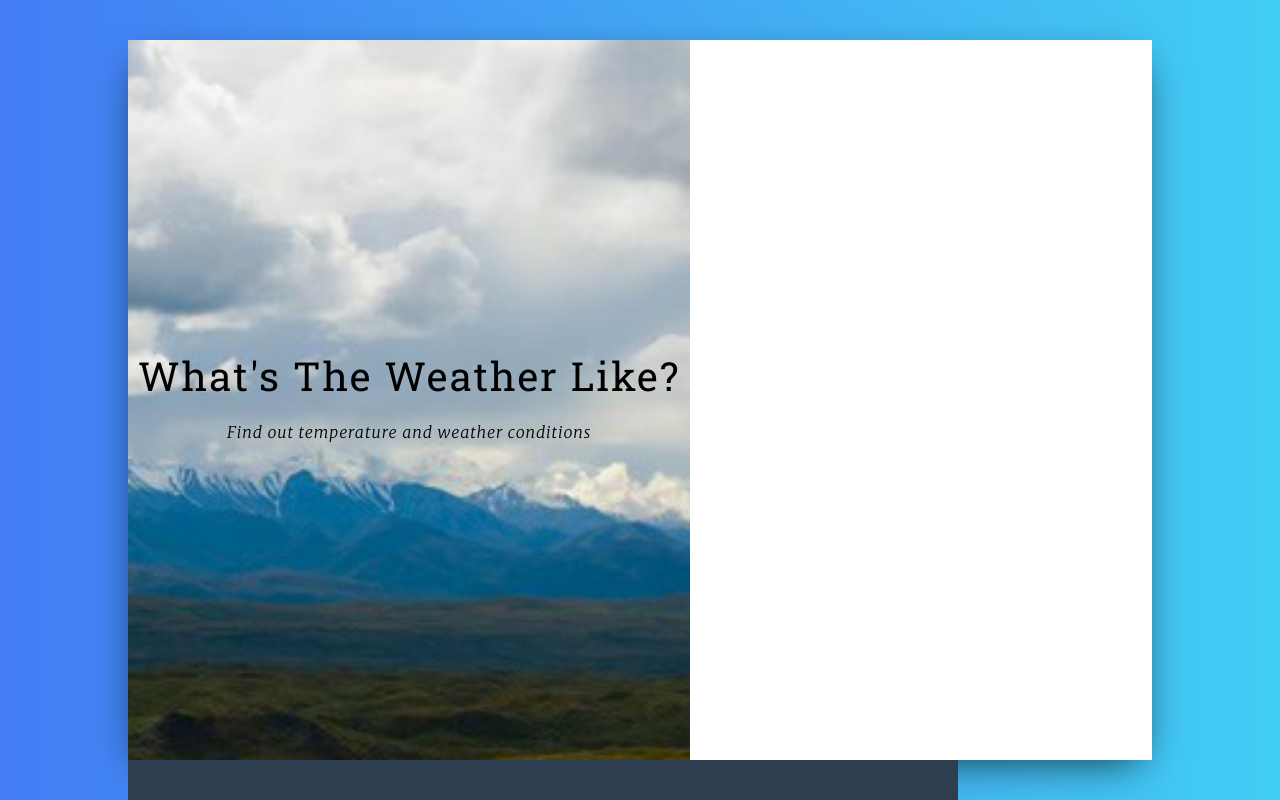
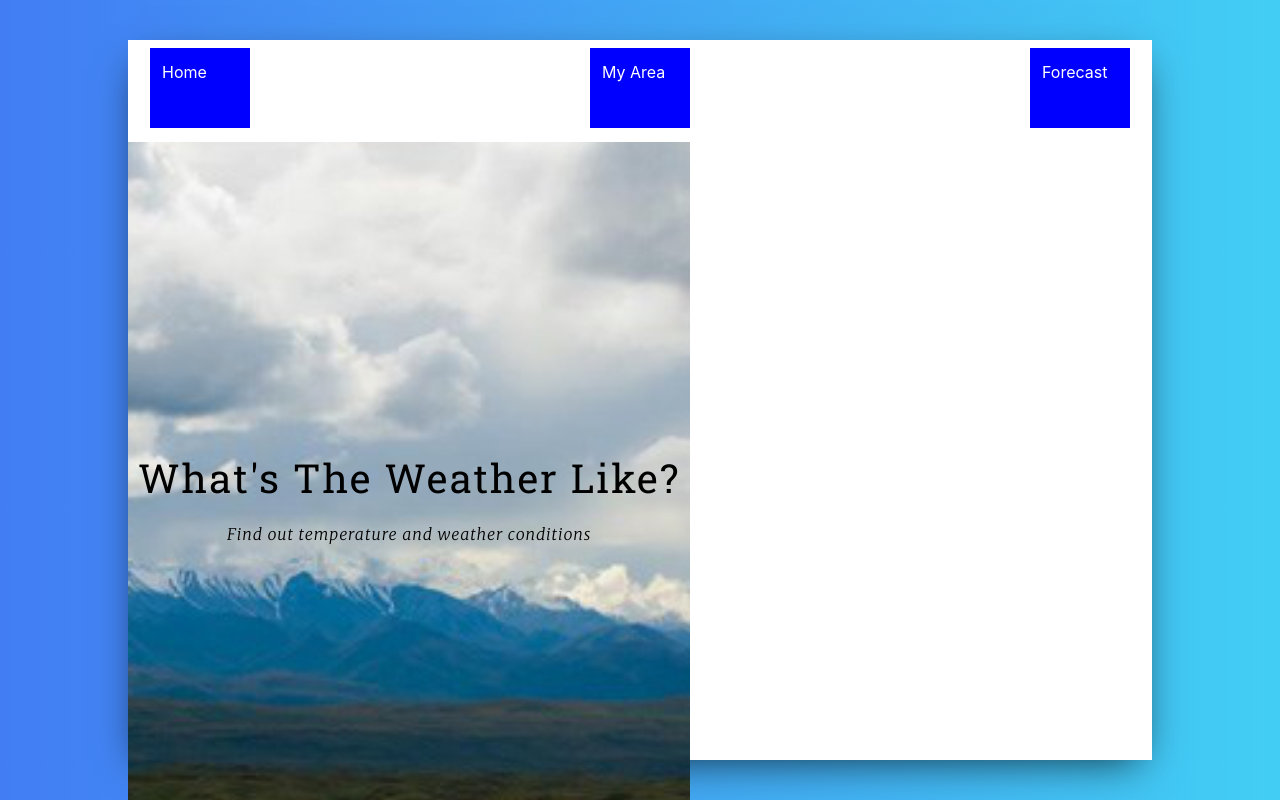
Before and after one commit to SusanneLun/temperature, a React (Create React App) app: page / in a window 1280 px wide. Shown: the top 800 px of the page. Built offline with nearby package versions, Linux system fonts and the light colour scheme.

Commit message:
navbar added

```diff
--- a/package.json
+++ b/package.json
@@ -8,6 +8,7 @@
     "gh-pages": "^2.0.1",
     "react": "^16.8.6",
     "react-dom": "^16.8.6",
+    "react-router-dom": "^5.0.0",
     "react-scripts": "3.0.0"
   },
   "scripts": {
--- a/src/App.js
+++ b/src/App.js
@@ -3,6 +3,9 @@ import './App.css';
 import Titles from "./Titles"
 import Form from "./Form"
 import Weather from "./Weather"
+import Navbar from "./Navbar"
+import { Route, Switch } from 'react-router-dom'
+import Home from "./Home"
 
 const API_KEY = "5c95c4fb3811e6af0f71b2a15dcd6333";
 
@@ -52,8 +55,10 @@ class App extends Component {
 render() {
   return (
     <div>
+
       <div className="wrapper">
         <div className="main">
+        <Navbar className="navbar"/>
           <div className="container">
             <div className="row">
               <div className="col-xs-5 title-container">
@@ -72,14 +77,13 @@ render() {
             </div>
           </div>
         </div>
-      </div>
+        </div>
     </div>
     </div>
-  );
+
+
+)
 }
 }
 
-
-
-
 export default App;
--- /dev/null
+++ b/src/Home.js
@@ -0,0 +1,15 @@
+import React, { Component } from 'react';
+
+
+class Home extends Component {
+
+  render() {
+    return (
+      <div>
+      This is Home
+      </div>
+    )
+  }
+}
+
+export default Home;
--- /dev/null
+++ b/src/Navbar.js
@@ -0,0 +1,49 @@
+import React from 'react';
+
+/* Add NavLink to importer */
+import { NavLink } from 'react-router-dom';
+
+  /* Add basic styling for NavLinks */
+  const link = {
+    width: '100px',
+    height: '80px',
+    padding: '12px',
+    margin: '0 6px 6px',
+    background: 'blue',
+    textDecoration: 'none',
+    color: 'white',
+  }
+
+  /* add the navbar component */
+  const Navbar = () =>
+    <div className='navbar'>
+      <NavLink
+        to="/"
+        /* set exact so it knows to only set activeStyle when route is deeply equal to link */
+        exact
+        /* add styling to Navlink */
+        style={link}
+        /* add prop for activeStyle */
+        activeStyle={{
+          background: 'blue'
+        }}
+      >Home</NavLink>
+      <NavLink
+      to="/forecast"
+      exact
+      style={link}
+      activeStyle={{
+        background: 'blue'
+      }}>My Area</NavLink>
+      <NavLink
+        to="/reserved"
+        exact
+        style={link}
+        activeStyle={{
+          background: 'blue'
+        }}
+      >Forecast</NavLink>
+    </div>;
+
+
+export default Navbar;
--- a/src/index.js
+++ b/src/index.js
@@ -5,8 +5,13 @@ import './App.css';
 import './index.css';
 import App from './App';
 import * as serviceWorker from './serviceWorker';
+import { BrowserRouter as Router } from 'react-router-dom'
 
-ReactDOM.render(<App />, document.getElementById('root'));
+ReactDOM.render(
+  <Router>
+  <App />
+  </Router>,
+  document.getElementById('root'));
 
 // If you want your app to work offline and load faster, you can change
 // unregister() to register() below. Note this comes with some pitfalls.
```
Also changed, not shown: 1 other file (tests, documents, lock files or other folders).
